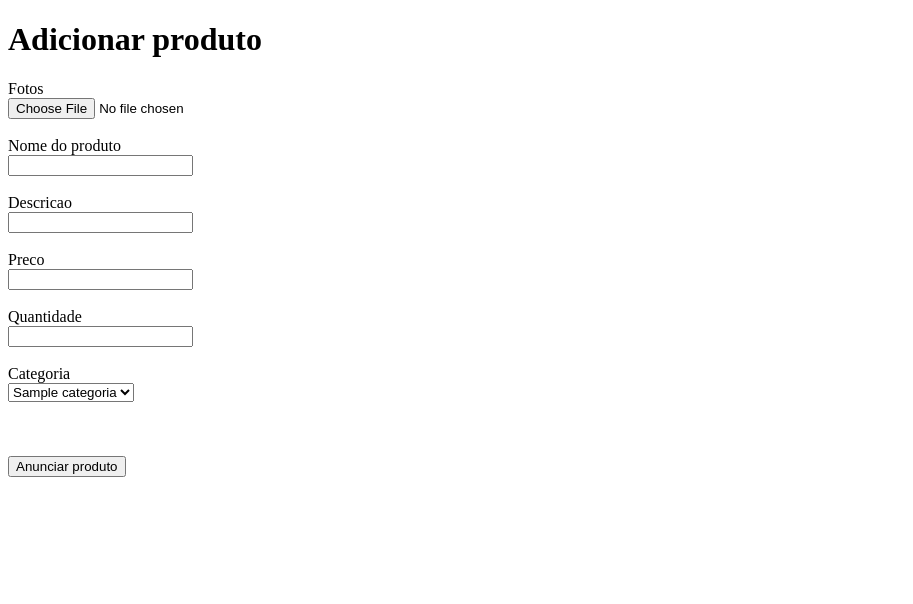
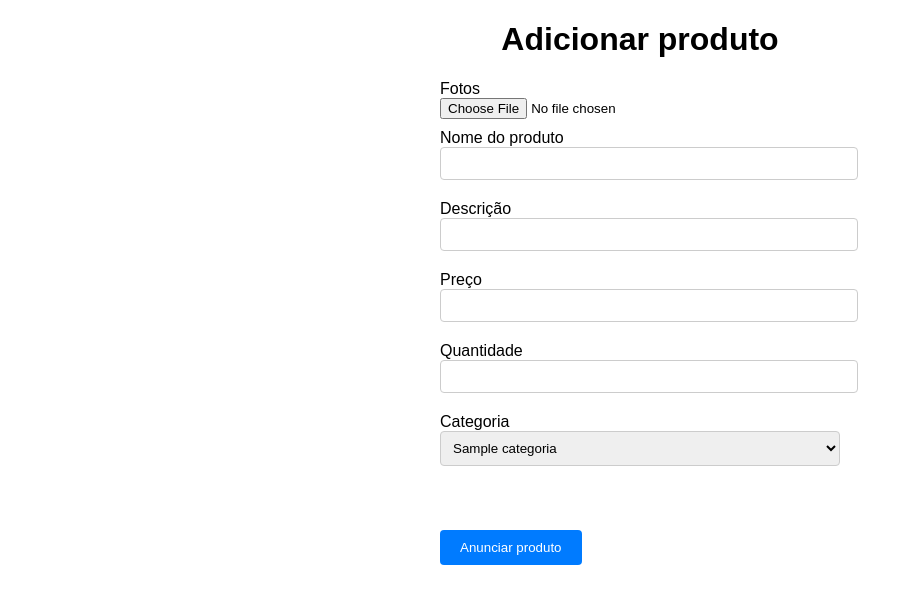
Before and after one commit to P-E-N-T-E-S/Kolekto, a Django app: template PKolekto/Kolekto/templates/add_produto.html in a window 1280 px wide. Shown: the top 604 px of the page, without its empty margins (0-913 px from the left). Run offline with Django 4.2, Linux system fonts and the light colour scheme; the template is opened without the code that fills it: most values are stand-ins (such as "Sample title", 1, 10 or a date in 2020).

Commit message:
Um trato no add_produto.html

```diff
--- a/PKolekto/Kolekto/templates/add_produto.html
+++ b/PKolekto/Kolekto/templates/add_produto.html
@@ -1,42 +1,72 @@
 <!DOCTYPE html>
+<html lang="en">
 <head>
     <meta charset="UTF-8">
     <meta name="viewport" content="width=device-width, initial-scale=1.0">
     <link rel="icon" type="image/x-icon" href="https://i.imgur.com/XbZUY01.png">
     <title>Adicionar produto</title>
+    <style>
+        body {
+            font-family: Arial, sans-serif;
+        }
+        h1 {
+            text-align: center;
+        }
+        form {
+            max-width: 400px;
+            margin: 0 auto;
+        }
+        label {
+            display: block;
+            margin-top: 10px;
+        }
+        input[type="text"],
+        select {
+            width: 100%;
+            padding: 8px;
+            margin-bottom: 10px;
+            border: 1px solid #ccc;
+            border-radius: 4px;
+        }
+        button {
+            background-color: #007BFF;
+            color: white;
+            padding: 10px 20px;
+            border: none;
+            border-radius: 4px;
+            cursor: pointer;
+        }
+        button:hover {
+            background-color: #0056b3;
+        }
+    </style>
 </head>
 <body>
     <h1>Adicionar produto</h1>
     <form action="{% url 'add_produto' %}" method="post">
         {% csrf_token %}
-        <label for="nome">Fotos</label>
-        <br/>
+        <label for="foto1">Fotos</label>
         <input type="file" id="foto1" name="foto1">
-        <br>
-        <br>
-        <label for="Nome">Nome do produto</label>
-        <br>
+
+        <label for="nome_produto">Nome do produto</label>
         <input type="text" name="nome_produto" id="nome_produto">
-        <br><br>
-        <label for="Nome">Descricao</label>
-        <br>
+
+        <label for="descricao">Descrição</label>
         <input type="text" name="descricao" id="descricao">
-        <br><br>
-        <label for="Nome">Preco</label>
-        <br>
+
+        <label for="preco">Preço</label>
         <input type="text" name="preco" id="preco">
-        <br><br>
-        <label for="Nome">Quantidade</label>
-        <br>
+
+        <label for="qntd">Quantidade</label>
         <input type="text" name="qntd" id="qntd">
-        <br><br>
-        <label for="Nome">Categoria</label>
-        <br>
+
+        <label for="categoria">Categoria</label>
         <select id="categoria" name="select">
             {% for categoria in categorias %}
                 <option value="{{ categoria }}">{{ categoria }}</option>
             {% endfor %}
         </select>
+
         <br><br>
         {{ error_message }}
         <br><br>
```
